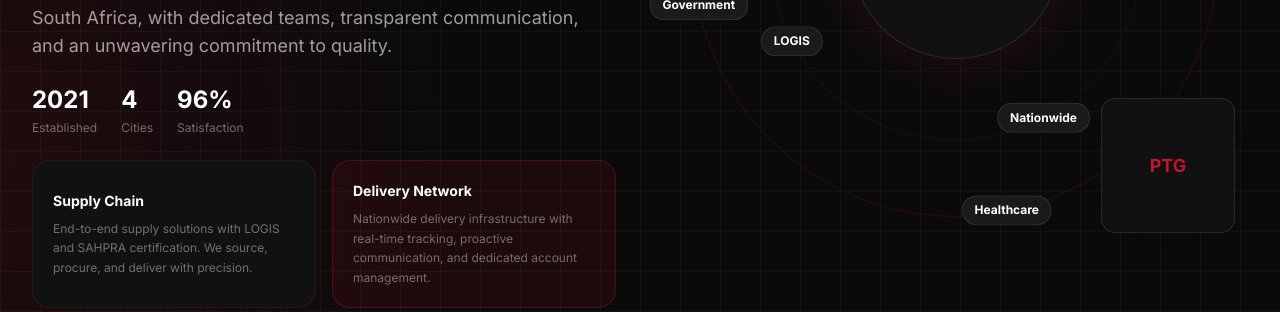
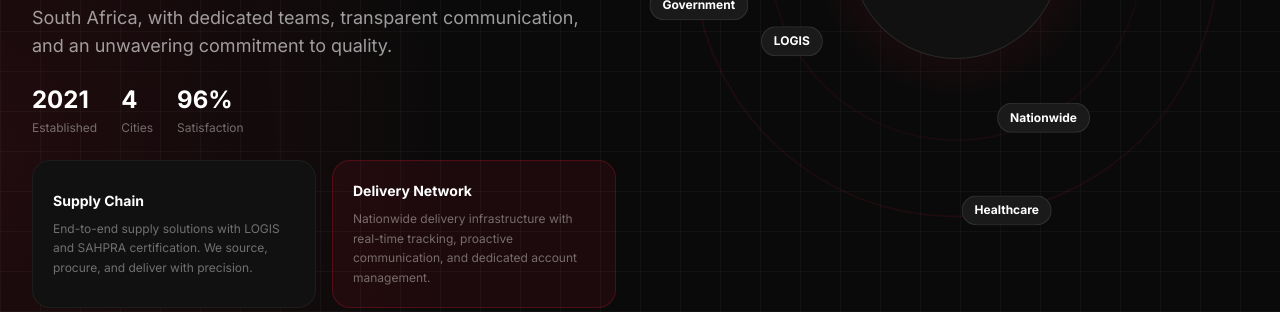
Before and after one commit to Kassora-Tech/Point-Taken, a Next.js app: page / in a window 1280 px wide. Shown: the part 633-945 px from the top of the page. Built offline with nearby package versions, Linux system fonts and the light colour scheme; no server answers; the database is empty; a web font is replaced by a local one.

Commit message:
fix: remove leftover hero square, rename middleware to proxy for Next.js 16 compat

```diff
--- a/components/public/HeroPTG.tsx
+++ b/components/public/HeroPTG.tsx
@@ -226,17 +226,6 @@ export default function HeroPTG() {
                 ))}
               </div>
 
-              {/* Center pulsing glow — replaces removed showcase image */}
-              <div className="absolute -bottom-4 -right-4 w-48 h-48">
-                <motion.div
-                  animate={{ opacity: [0.4, 0.8, 0.4] }}
-                  transition={{ duration: 3, repeat: Infinity, ease: 'easeInOut' }}
-                  className="absolute inset-0 rounded-2xl bg-[radial-gradient(ellipse_at_center,rgba(192,21,42,0.15),transparent_60%)]"
-                />
-                <div className="absolute inset-[15%] rounded-xl bg-[#111111] border border-white/10 flex items-center justify-center">
-                  <span className="font-display text-lg font-bold text-[#C0152A]">PTG</span>
-                </div>
-              </div>
             </div>
           </div>
         </div>
--- a/middleware.ts
+++ b/proxy.ts
@@ -1,7 +1,7 @@
 import { createServerClient } from '@supabase/ssr'
 import { NextResponse, type NextRequest } from 'next/server'
 
-export async function middleware(request: NextRequest) {
+export async function proxy(request: NextRequest) {
   let supabaseResponse = NextResponse.next({ request })
 
   const supabase = createServerClient(
```
